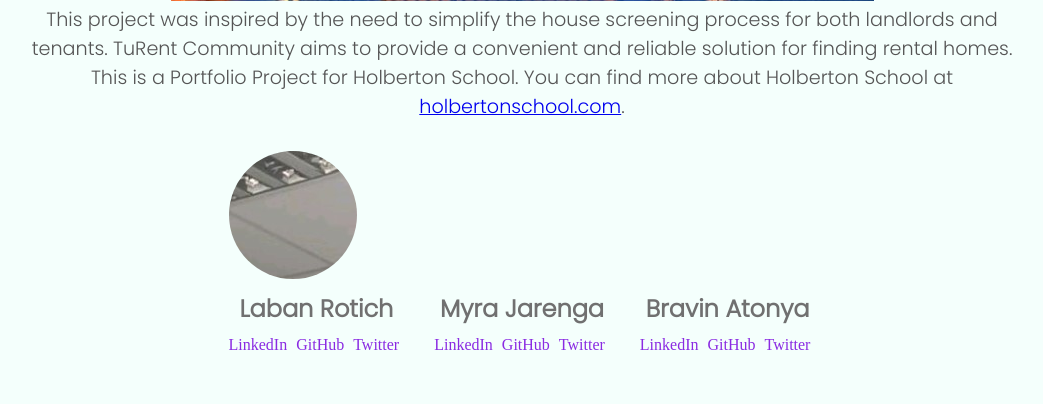
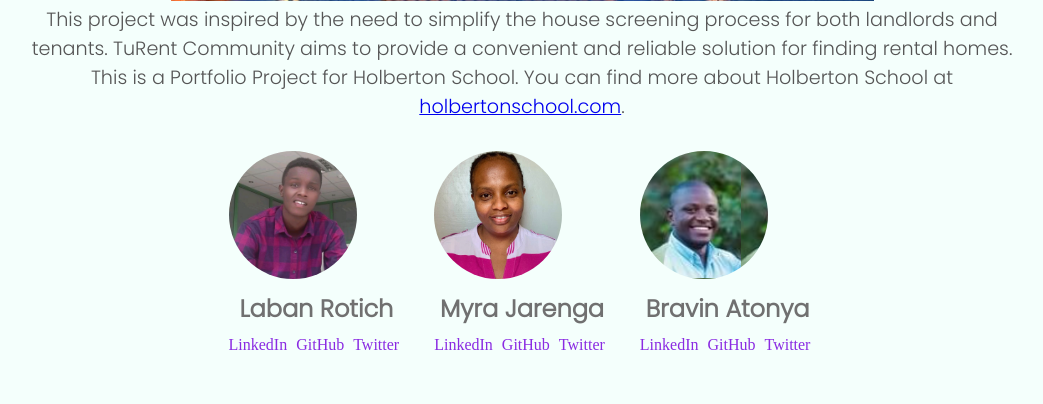
Before and after one commit to Laban254/TuRent_community, a Flask app: page /about_us in a window 1280 px wide. Shown: the part 586-990 px from the top of the page, without its empty margins (118-1161 px from the left). Run offline with Flask 2, Linux system fonts and the light colour scheme.

Commit message:
updated about ush html and css page and uploaded the right images

```diff
--- a/app/static/css/about_us.css
+++ b/app/static/css/about_us.css
@@ -1,12 +1,34 @@
 .member_image{
+
     width: 8em;
     height: 8em;
     border-radius: 50%;
     border-color: solid black;
 }
-#laban{
+
+.member_image.laban {
+  background-image: url('/static/img/laban.png');
+  background-size: cover;
+  background-position: center;
+  background-repeat: no repeat ;
+}
+
+.member_image.myra {
+  background-image: url('/static/img/myra.png');
+  background-size: cover;
+  background-position: center;
+
+  background-repeat: no repeat ;
+}
+
+.member_image.bravin {
+  background-image: url('/static/img/bravin\ atonya.PNG');
+}
+
+
+/*#laban{
     background-image: url("static/img/laban.png");
-}
+}*/
 .about-section {
     text-align: center;
     padding: 50px 0;
```
Also changed, not shown: app/templates/about_us.html (+12 -12 lines), app/static/img/myra.png (renamed from app/static/img/myra photo.png).
